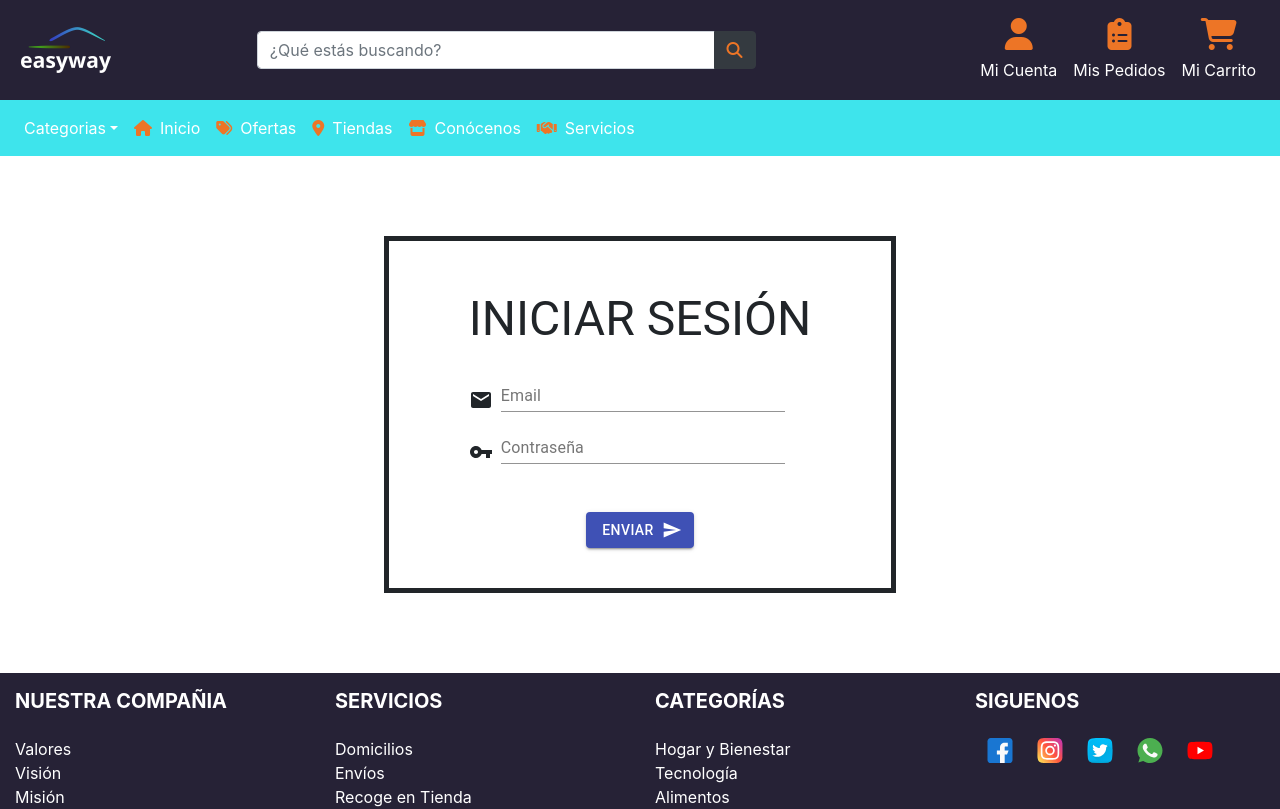
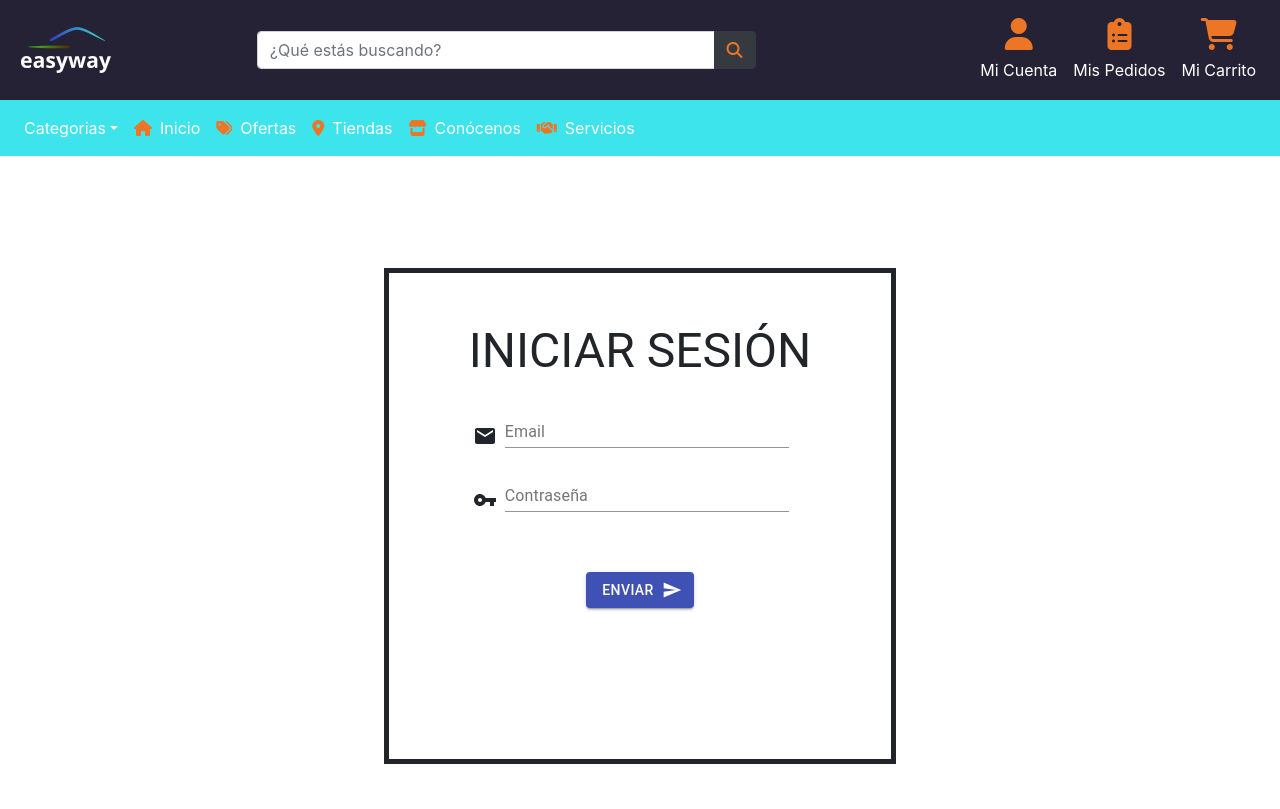
Before and after one commit to xh4rz/Easyway-App, a React (Create React App) app: page /Login in a window 1280 px wide. Shown: the top 809 px of the page. Built offline with nearby package versions, Linux system fonts and the light colour scheme.

Commit message:
try 1 fix footer

```diff
--- a/src/Pages/Login.jsx
+++ b/src/Pages/Login.jsx
@@ -12,12 +12,18 @@ import SendIcon from '@material-ui/icons/Send';
 
 const useStyles = makeStyles((theme) => ({
   root: {
-    margin: theme.spacing(10),
+    margin: '14vh',
     padding: theme.spacing(0, 10, 5, 10),
     // backgroundColor: '#262236',
     // color: '#ffffff',
     border: '5px solid',
     textAlign: 'center'
+  },
+  main: {
+    height: '90vh'
+  },
+  form: {
+    margin: '1vh 0vh'
   }
 
 }));
@@ -28,14 +34,14 @@ export default function FormLogin() {
   return (
 
 
-    <Box display="flex" justifyContent="center">
+    <Box className={classes.main} display="flex" justifyContent="center">
       <div className={classes.root}>
 
         <Typography variant="h3" gutterBottom>
           INICIAR SESIÓN
       </Typography>
 
-        <Grid container spacing={1} alignItems="flex-end">
+        <Grid container spacing={1} alignItems="flex-end" className={classes.form}>
           <Grid item>
             <MailIcon />
           </Grid>
@@ -48,7 +54,7 @@ export default function FormLogin() {
           </Grid>
         </Grid>
 
-        <Grid container spacing={1} alignItems="flex-end">
+        <Grid container spacing={1} alignItems="flex-end" className={classes.form}>
           <Grid item>
             <VpnKeyIcon />
           </Grid>
--- a/src/components/Navbar.jsx
+++ b/src/components/Navbar.jsx
@@ -15,9 +15,6 @@ function MyNavbar(props){
   const peticion = JSON.parse(localStorage.getItem("Compra"));
   if((Compra.length === 0 && peticion.length!==0) || (Compra.length!==0 && peticion.length!==Compra.length)){
     setCompra(peticion);
-  }
-  const getAlert = () =>{
-    console.log("holiiiiiiiiiiiiiiiiiiiiiiiiiiiiiiiii");
   }
 
     return (
--- a/src/components/styles/Footer.css
+++ b/src/components/styles/Footer.css
@@ -6,7 +6,7 @@
 .footer {
     width: 100%;
     height: 81px;
-    /* position: absolute; */
+    /*position: relative;*/
     bottom: 0;
     left: 0;
 }
```
